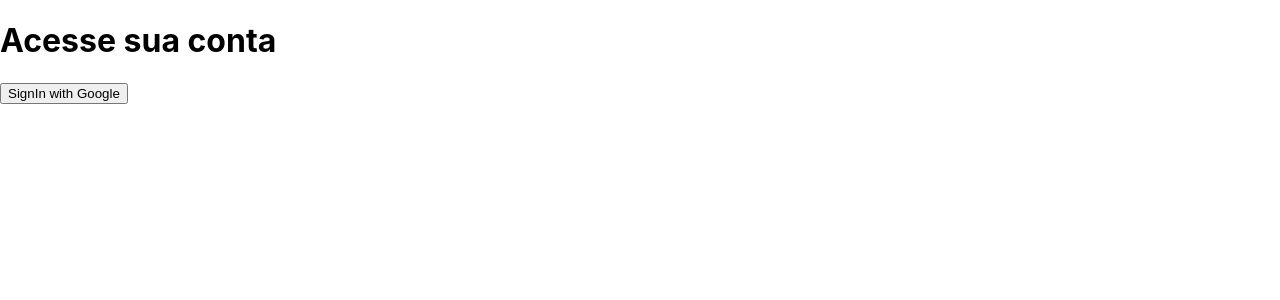
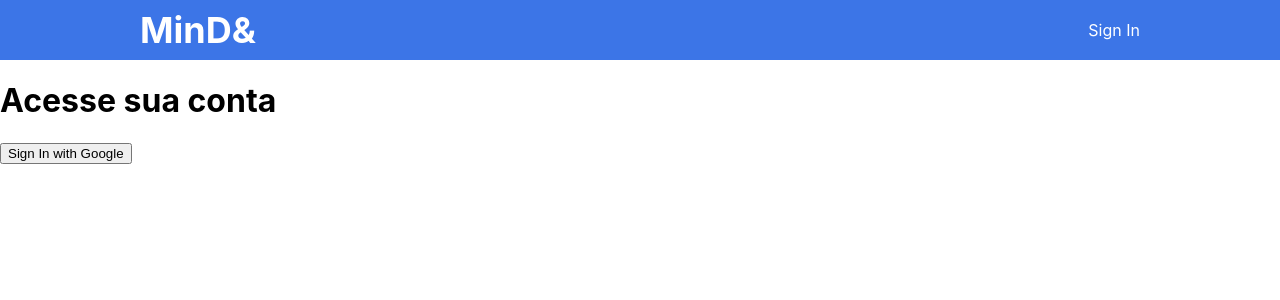
Before and after one commit to EngenheirosDoHavaii/EngDSoft, a React (Create React App) app: page /signin in a window 1280 px wide. Shown: the top 300 px of the page. Built offline with nearby package versions, Linux system fonts and the light colour scheme.

Commit message:
create navbar

```diff
--- a/src/App.tsx
+++ b/src/App.tsx
@@ -2,10 +2,12 @@ import { SignIn } from "./pages/SignIn";
 import { Profile } from "./pages/Profile";
 import { Route, Routes } from "react-router-dom";
 import Protected from "./components/Protected";
+import Navbar from "./components/Navbar";
 
 export default function App() {
   return (
     <div>
+      <Navbar />
       <Routes>
         <Route
           path="/"
--- /dev/null
+++ b/src/components/Navbar.tsx
@@ -0,0 +1,10 @@
+import { Link } from "react-router-dom";
+import "../style/Navbar.css"
+
+
+export default function Navbar() {
+    return <nav className="nav">
+        <Link to="/" className="minde">MinD&</Link>
+        <Link to="/signin" className="nav-link">Sign In</Link>
+    </nav>
+}
--- a/src/pages/SignIn/index.tsx
+++ b/src/pages/SignIn/index.tsx
@@ -16,7 +16,7 @@ export function SignIn() {
       <h1>Acesse sua conta</h1>
 
       <button type="button" onClick={AuthenticatedUser} className="button">
-        SignIn with Google
+        Sign In with Google
       </button>
     </div>
   );
--- /dev/null
+++ b/src/style/Navbar.css
@@ -0,0 +1,18 @@
+.nav {
+    background-color: #3c75e7;
+    display: flex;
+    justify-content: space-between;
+    align-items: center;
+    padding: 0.5rem calc((100vw - 1000px) / 2);
+}
+
+.minde,
+.nav-link {
+    color: white;
+    text-decoration: none;
+}
+
+.minde {
+    font-size: 36px;
+    font-weight: bold;
+}
--- a/src/style/ProductListView.css
+++ b/src/style/ProductListView.css
@@ -1,6 +1,6 @@
 .ProductList {
     list-style-type: none;
-    background-color: #a1bbef;;
+    background-color: #a1bbef;
     width: 45%;
     margin: auto;
 }
--- a/src/style/ProductView.css
+++ b/src/style/ProductView.css
@@ -1,7 +1,7 @@
 .ProductCard {
     border-radius: 25px;
     color: rgb(51, 51, 51);
-    background-color:  #3c75e7;;
+    background-color:  #3c75e7;
     margin: 0 auto;
     width: 100%;
 }
```
